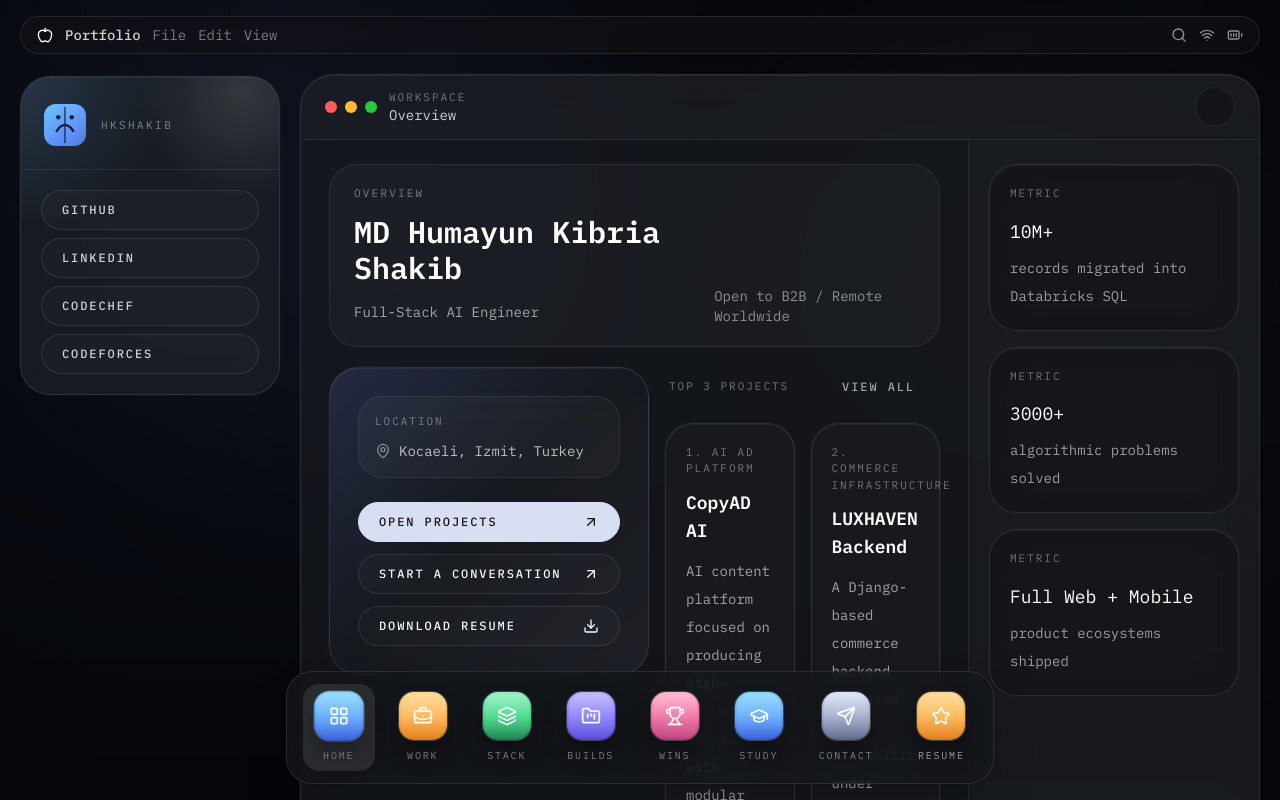
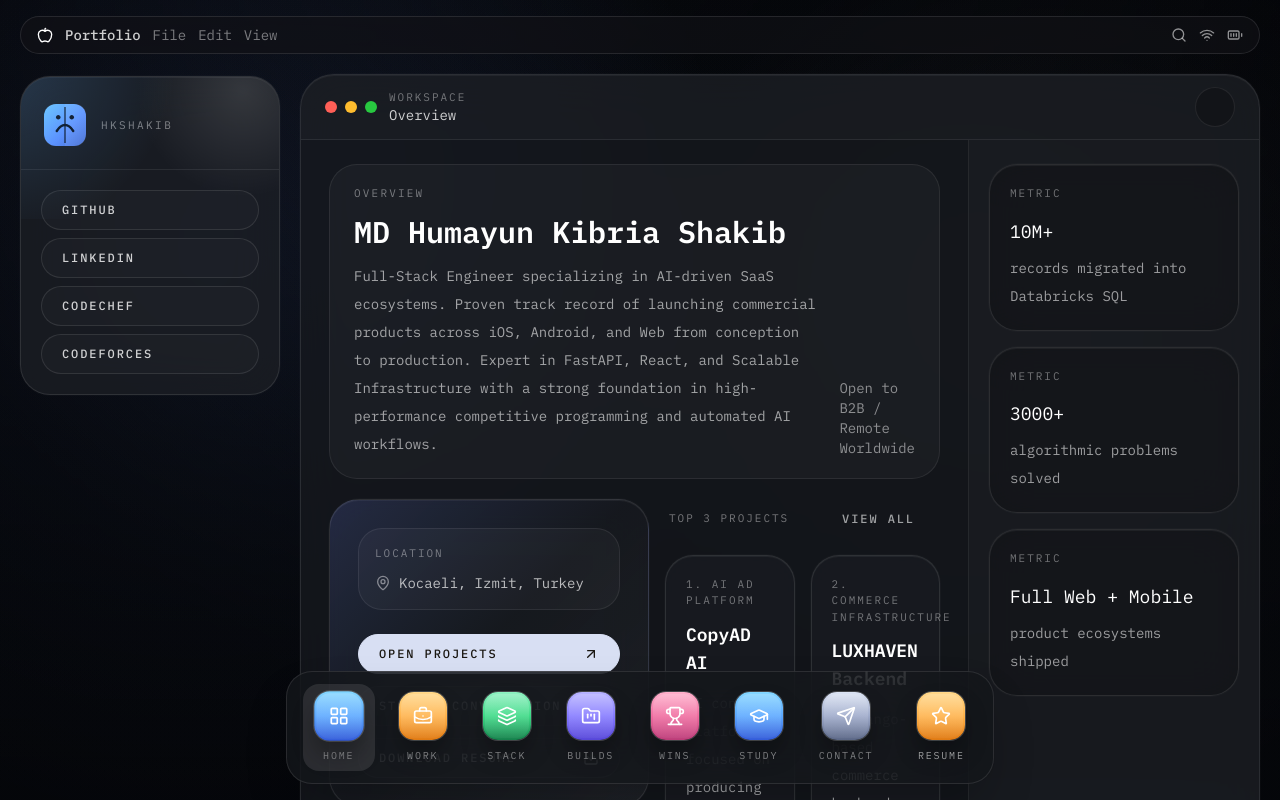
Before and after one commit to hkshakib/portfolio, a React (Vite) app: page / in a window 1280 px wide. Shown: the top 800 px of the page. Built offline with nearby package versions, Linux system fonts and the light colour scheme.

Commit message:
Add overview professional summary

```diff
--- a/src/data/portfolio.js
+++ b/src/data/portfolio.js
@@ -79,7 +79,7 @@ export const portfolio = {
   intro:
     "I work across interface systems, backend architecture, and production AI workflows. My recent focus has been shipping SaaS products that span web, mobile, billing, admin operations, and the infrastructure required to keep them dependable.",
   summary:
-    "Proven track record of launching commercial products across iOS, Android, and web from conception to production, with strong foundations in FastAPI, React, scalable infrastructure, and high-performance problem solving.",
+    "Full-Stack Engineer specializing in AI-driven SaaS ecosystems. Proven track record of launching commercial products across iOS, Android, and Web from conception to production. Expert in FastAPI, React, and Scalable Infrastructure with a strong foundation in high-performance competitive programming and automated AI workflows.",
   heroBullets: [
     "Commercial product delivery across Web, iOS, and Android",
     "FastAPI, React, Flutter, Supabase, Databricks, and AI SDK workflows",
--- a/src/views/OverviewView.jsx
+++ b/src/views/OverviewView.jsx
@@ -13,7 +13,7 @@ export default function OverviewView() {
       <ViewHeader
         eyebrow="Overview"
         title={portfolio.name}
-        description={portfolio.role}
+        description={portfolio.summary}
         aside={<span>{portfolio.availability}</span>}
       />
 
```
